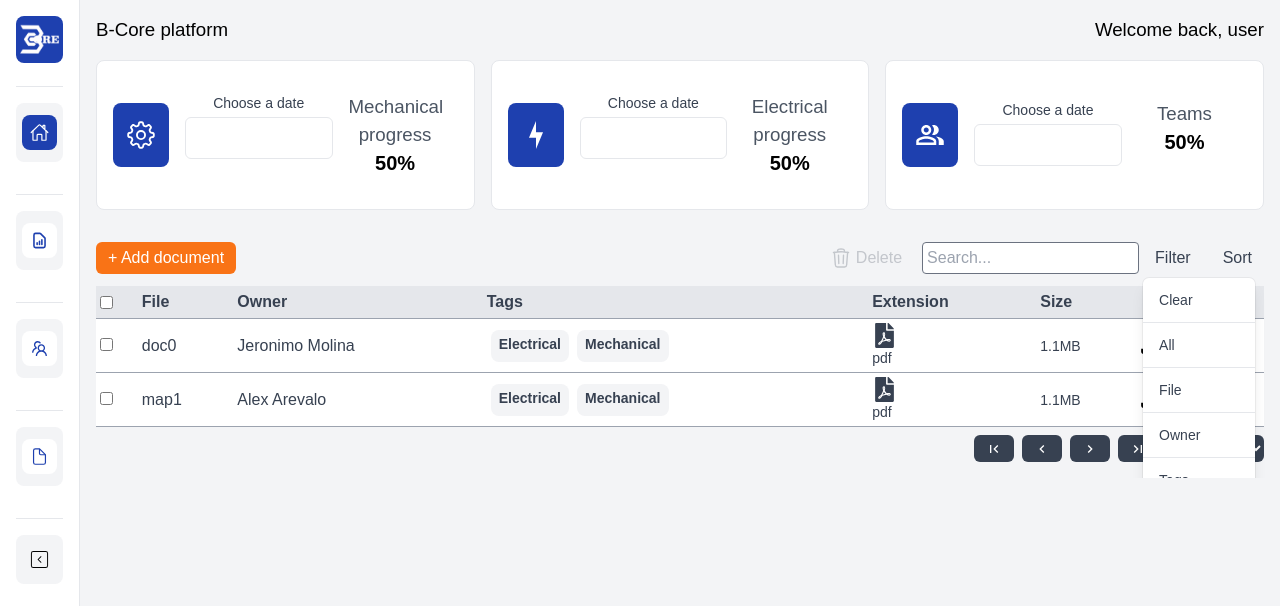
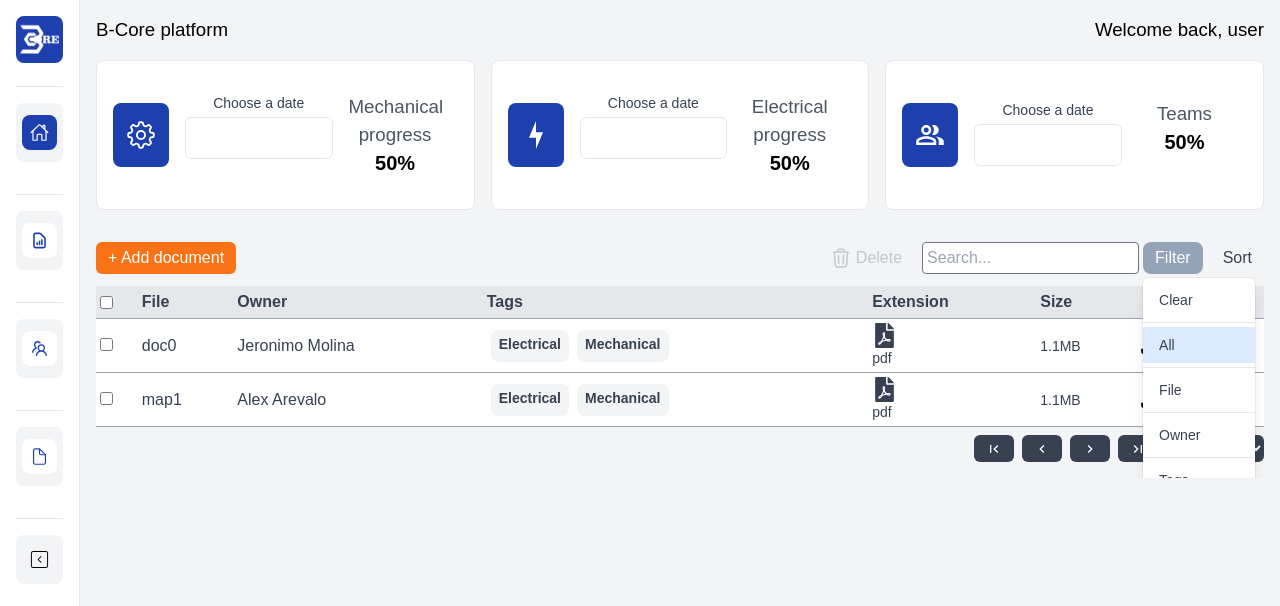
Before and after one commit to LMartin1998/BCorePlatform-Deploy, a Next.js app: page /docs in a window 1280 px wide. Both pictures are taken after a click on the button "Filter". Shown: the top 606 px of the page. Built offline with nearby package versions, Linux system fonts and the light colour scheme.

Commit message:
dropdown selection

```diff
--- a/src/app/Components/DocsDropdown.jsx
+++ b/src/app/Components/DocsDropdown.jsx
@@ -38,7 +38,11 @@ export default function DocsDropdown({
       <div className="relative inline-block text-left">
         <button
           id="menu-button"
-          className="flex items-center text-gray-700 hover:bg-slate-400 hover:rounded-lg hover:text-white py-1 px-3"
+          className={`flex items-center text-gray-700 rounded-lg ${
+            open
+              ? "bg-slate-400 text-white"
+              : "hover:bg-slate-400 hover:text-white"
+          } py-1 px-3`}
           type="text"
           aria-haspopup="true"
           onClick={(e) => {
@@ -77,7 +81,9 @@ export default function DocsDropdown({
             <div className="py-1" role="none">
               <a
                 href="#"
-                className="text-gray-700 block px-4 py-2 text-sm"
+                className={`text-gray-700 block px-4 py-2 text-sm ${
+                  filter === "all" ? "bg-blue-100" : ""
+                }`}
                 role="menuitem"
                 tabIndex="-1"
                 id="menu-item-0"
@@ -92,7 +98,9 @@ export default function DocsDropdown({
             <div className="py-1" role="none">
               <a
                 href="#"
-                className="text-gray-700 block px-4 py-2 text-sm"
+                className={`text-gray-700 block px-4 py-2 text-sm ${
+                  filter === "file" ? "bg-blue-100" : ""
+                }`}
                 role="menuitem"
                 tabIndex="-1"
                 id="menu-item-0"
@@ -107,7 +115,9 @@ export default function DocsDropdown({
             <div className="py-1" role="none">
               <a
                 href="#"
-                className="text-gray-700 block px-4 py-2 text-sm"
+                className={`text-gray-700 block px-4 py-2 text-sm ${
+                  filter === "owner" ? "bg-blue-100" : ""
+                }`}
                 role="menuitem"
                 tabIndex="-1"
                 id="menu-item-1"
@@ -122,7 +132,9 @@ export default function DocsDropdown({
             <div className="py-1" role="none">
               <a
                 href="#"
-                className="text-gray-700 block px-4 py-2 text-sm"
+                className={`text-gray-700 block px-4 py-2 text-sm ${
+                  filter === "tags" ? "bg-blue-100" : ""
+                }`}
                 role="menuitem"
                 tabIndex="-1"
                 id="menu-item-1"
@@ -137,7 +149,9 @@ export default function DocsDropdown({
             <div className="py-1" role="none">
               <a
                 href="#"
-                className="text-gray-700 block px-4 py-2 text-sm"
+                className={`text-gray-700 block px-4 py-2 text-sm ${
+                  filter === "extension" ? "bg-blue-100" : ""
+                }`}
                 role="menuitem"
                 tabIndex="-1"
                 id="menu-item-1"
@@ -152,13 +166,15 @@ export default function DocsDropdown({
             <div className="py-1" role="none">
               <a
                 href="#"
-                className="text-gray-700 block px-4 py-2 text-sm"
+                className={`text-gray-700 block px-4 py-2 text-sm ${
+                  filter === "size" ? "bg-blue-100" : ""
+                }`}
                 role="menuitem"
                 tabIndex="-1"
                 id="menu-item-1"
                 onClick={(e) => {
                   e.stopPropagation();
-                  setFilter("Size");
+                  setFilter("size");
                 }}
               >
                 Size
--- a/src/app/Components/DocsSort.jsx
+++ b/src/app/Components/DocsSort.jsx
@@ -8,7 +8,11 @@ export default function DocsSort({ table }) {
       <div className="relative inline-block text-left">
         <button
           id="menu-button"
-          className="flex items-center text-gray-700 hover:bg-slate-400 hover:rounded-lg hover:text-white py-1 px-3"
+          className={`flex items-center text-gray-700 rounded-lg ${
+            open
+              ? "bg-slate-400 text-white"
+              : "hover:bg-slate-400 hover:text-white"
+          } py-1 px-3`}
           type="text"
           aria-haspopup="true"
           onClick={(e) => {
```
